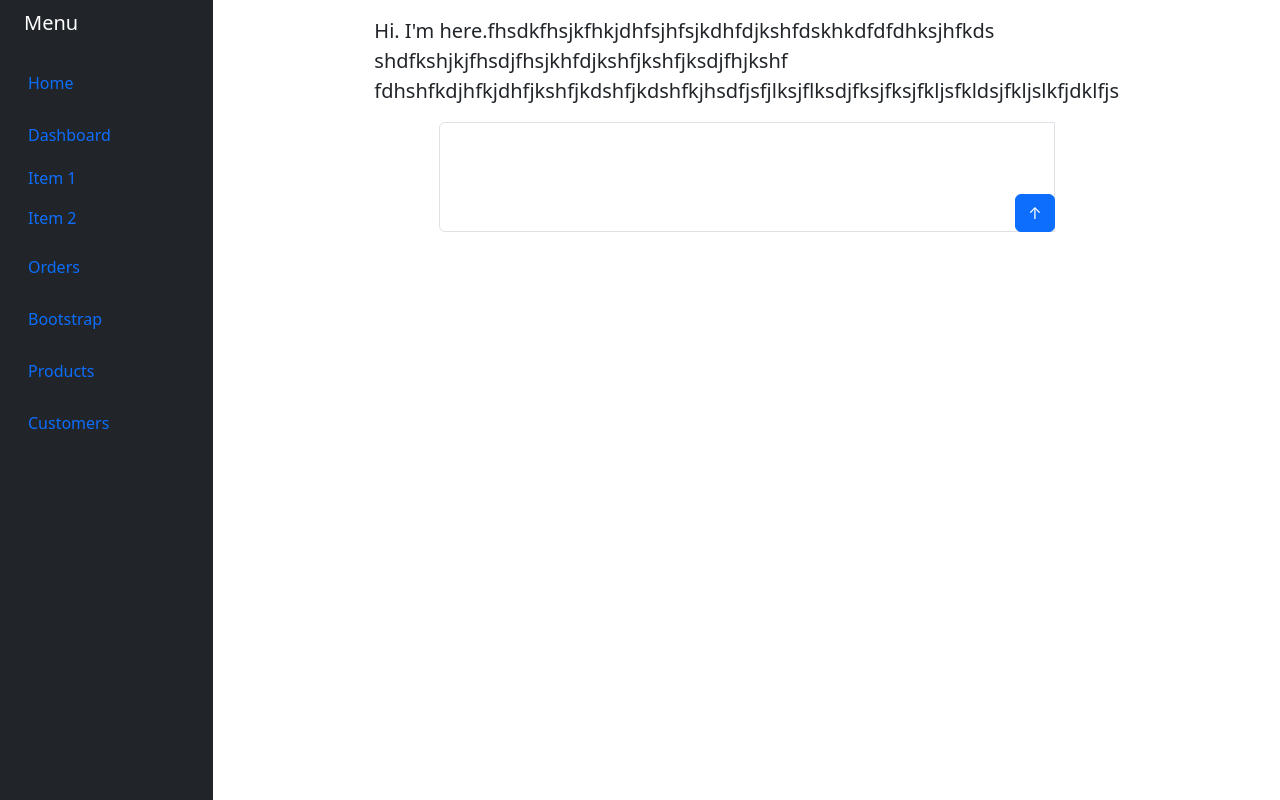
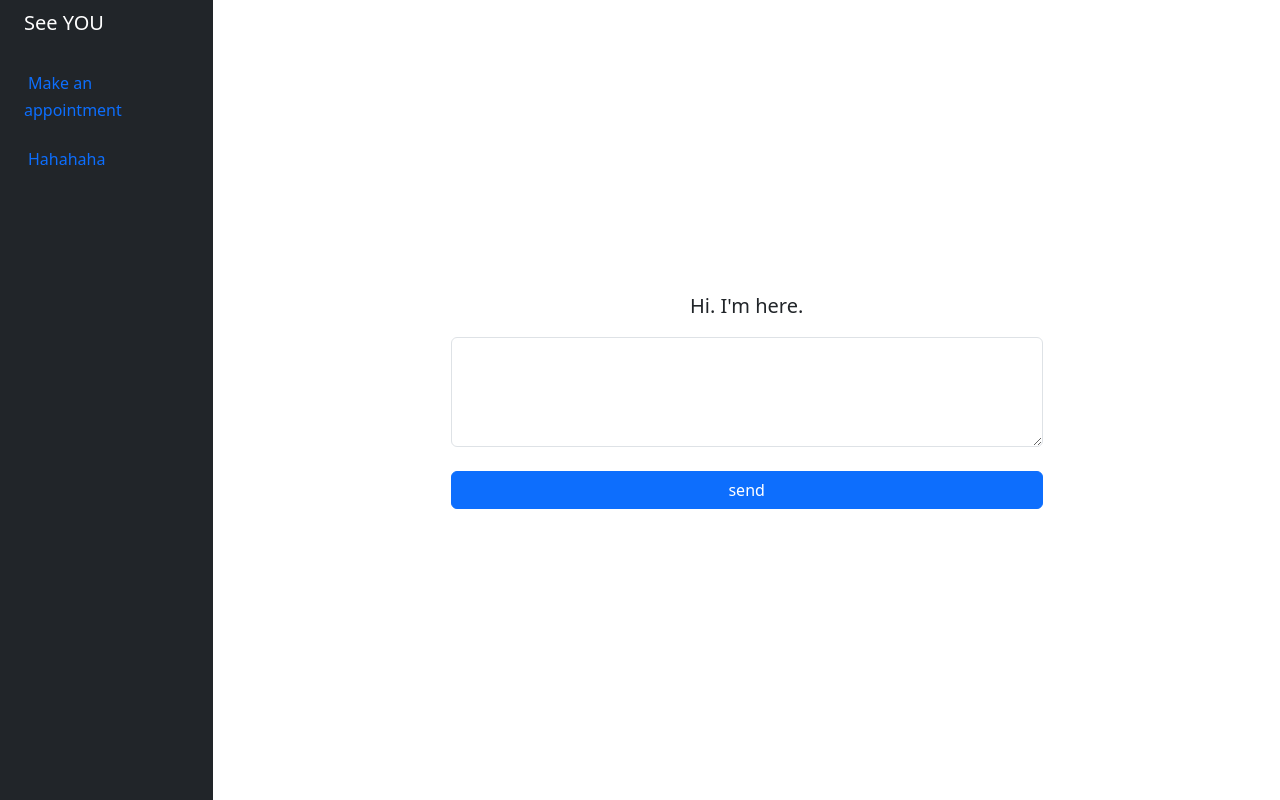
Before and after one commit to wms198/therapistAI, a React (Create React App) app in the folder frontend/: page / in a window 1280 px wide. Built offline with nearby package versions, Linux system fonts and the light colour scheme.

Commit message:
created components

```diff
--- a/frontend/package.json
+++ b/frontend/package.json
@@ -15,6 +15,7 @@
     "react": "^19.1.0",
     "react-bootstrap": "^2.10.10",
     "react-dom": "^19.1.0",
+    "react-router-dom": "^5.3.4",
     "react-scripts": "5.0.1",
     "typescript": "^4.9.5",
     "web-vitals": "^2.1.4"
@@ -42,5 +43,8 @@
       "last 1 firefox version",
       "last 1 safari version"
     ]
+  },
+  "devDependencies": {
+    "@types/react-router-dom": "^5.3.3"
   }
 }
--- a/frontend/src/App.tsx
+++ b/frontend/src/App.tsx
@@ -1,93 +1,92 @@
 import React from "react";
+import Sidebar from "./Sidebar";
+import Home from "./Home";
+import { BrowserRouter as Router, Route, Switch} from 'react-router-dom';
 import "bootstrap/dist/css/bootstrap.min.css";
 
-function App() {
-
+const App: React.FC = () => {
   return (
+    <Router>
       <div className="container-fluid">
         <div className="row flex-nowrap">
-        <div className="col-auto col-md-3 col-xl-2 px-sm-2 px-0 bg-dark">
+          <Sidebar />
+            <Switch>
+              <Router>
+                <Home />
+              </Router>
+            </Switch>
+        </div>
+      </div>
+    </Router>
+  )
+}
+
+
+export default App;
+
+
+      {/* <div className="col-auto col-md-3 col-xl-2 px-sm-2 px-0 bg-dark">
           <div className="d-flex flex-column align-items-center align-items-sm-start px-3 pt-2 text-white min-vh-100">
-                <a href="/" className="d-flex align-items-center pb-3 mb-md-0 me-md-auto text-white text-decoration-none">
-                    <span className="fs-5 d-none d-sm-inline">Menu</span>
+            <a
+              href="/"
+              className="d-flex align-items-center pb-3 mb-md-0 me-md-auto text-white text-decoration-none"
+            >
+              <span className="fs-5 d-none d-sm-inline">See YOU</span>
             </a>
-                <ul className="nav nav-pills flex-column mb-sm-auto mb-0 align-items-center align-items-sm-start" id="menu">
+            <ul
+              className="nav nav-pills flex-column mb-sm-auto mb-0 align-items-center align-items-sm-start"
+              id="menu"
+            >
               <li className="nav-item">
                 <a href="#" className="nav-link align-middle px-0">
-                            <i className="fs-4 bi-house"></i> <span className="ms-1 d-none d-sm-inline">Home</span>
+                  <i className="fs-4 bi-house"></i>{" "}
+                  <span className="ms-1 d-none d-sm-inline">
+                    Make an appointment
+                  </span>
                 </a>
               </li>
               <li>
-                        <a href="#submenu1" data-bs-toggle="collapse" className="nav-link px-0 align-middle">
-                            <i className="fs-4 bi-speedometer2"></i> <span className="ms-1 d-none d-sm-inline">Dashboard</span> </a>
-                        <ul className="collapse show nav flex-column ms-1" id="submenu1" data-bs-parent="#menu">
-                            <li className="w-100">
-                                <a href="#" className="nav-link px-0"> <span className="d-none d-sm-inline">Item</span> 1 </a>
-                            </li>
-                            <li>
-                                <a href="#" className="nav-link px-0"> <span className="d-none d-sm-inline">Item</span> 2 </a>
+                <a
+                  href="#submenu1"
+                  data-bs-toggle="collapse"
+                  className="nav-link px-0 align-middle"
+                >
+                  <i className="fs-4 bi-speedometer2"></i>{" "}
+                  <span className="ms-1 d-none d-sm-inline">Dashboard</span>{" "}
+                </a>
+                <ul
+                  className="collapse show nav flex-column ms-1"
+                  id="submenu1"
+                  data-bs-parent="#menu"
+                ></ul>
               </li>
             </ul>
-                    </li>
-                    <li>
-                        <a href="#" className="nav-link px-0 align-middle">
-                            <i className="fs-4 bi-table"></i> <span className="ms-1 d-none d-sm-inline">Orders</span></a>
-                    </li>
-                    <li>
-                        <a href="#submenu2" data-bs-toggle="collapse" className="nav-link px-0 align-middle ">
-                            <i className="fs-4 bi-bootstrap"></i> <span className="ms-1 d-none d-sm-inline">Bootstrap</span></a>
-                        <ul className="collapse nav flex-column ms-1" id="submenu2" data-bs-parent="#menu">
-                            <li className="w-100">
-                                <a href="#" className="nav-link px-0"> <span className="d-none d-sm-inline">Item</span> 1</a>
-                            </li>
-                            <li>
-                                <a href="#" className="nav-link px-0"> <span className="d-none d-sm-inline">Item</span> 2</a>
-                            </li>
-                        </ul>
-                    </li>
-                    <li>
-                        <a href="#submenu3" data-bs-toggle="collapse" className="nav-link px-0 align-middle">
-                            <i className="fs-4 bi-grid"></i> <span className="ms-1 d-none d-sm-inline">Products</span> </a>
-                            <ul className="collapse nav flex-column ms-1" id="submenu3" data-bs-parent="#menu">
-                            <li className="w-100">
-                                <a href="#" className="nav-link px-0"> <span className="d-none d-sm-inline">Product</span> 1</a>
-                            </li>
-                            <li>
-                                <a href="#" className="nav-link px-0"> <span className="d-none d-sm-inline">Product</span> 2</a>
-                            </li>
-                            <li>
-                                <a href="#" className="nav-link px-0"> <span className="d-none d-sm-inline">Product</span> 3</a>
-                            </li>
-                            <li>
-                                <a href="#" className="nav-link px-0"> <span className="d-none d-sm-inline">Product</span> 4</a>
-                            </li>
-                        </ul>
-                    </li>
-                    <li>
-                        <a href="#" className="nav-link px-0 align-middle">
-                            <i className="fs-4 bi-people"></i> <span className="ms-1 d-none d-sm-inline">Customers</span> </a>
-                    </li>
-                </ul>
+          </div>
+        </div> */}
 
-            </div>
-        </div>
-        <div className="py-3 mx-auto btn-primary  d-flex align-items-center flex-column" style={{width: '50%'}}>
-          <p className="lead">Hi. I'm here.fhsdkfhsjkfhkjdhfsjhfsjkdhfdjkshfdskhkdfdfdhksjhfkds
-            shdfkshjkjfhsdjfhsjkhfdjkshfjkshfjksdjfhjkshf
-            fdhshfkdjhfkjdhfjkshfjkdshfjkdshfkjhsdfjsfjlksjflksdjfksjfksjfkljsfkldsjfkljslkfjdklfjs
-          </p>
-          <div className="input-group position-relative">
-            <textarea className="form-control custom-control" rows={4} cols={72}> </textarea>
-            <div className="position-absolute d-flex justify-content-end fixed-bottom">
-              <button  className="btn btn-primary" >↑</button>
 
-               {/* input-group-addon */}
-            </div>
-          </div>
-        </div>
-    </div>
-</div>
-  );
-}
 
-export default App;
+        {/* <div className="py-3 mx-auto row" style={{ width: "50%" }}>
+          <div className="col align-self-center">
+            <p className="lead text-center" id="therapist">Hi. I'm here.</p>
+            {/* <div className="input-group position-relative"> */}
+        //     <div className="d-flex flex-column">
+        //       <form onSubmit={handleSubmit} >
+        //         <textarea
+        //           className="form-control custom-control"
+        //           rows={4}
+        //           cols={72}
+        //           id='textArea'
+        //         >
+        //         </textarea>
+        //         <button
+        //           className="btn btn-primary"
+        //           style={{ width: "100%", marginTop: "24px" }}
+        //         >
+        //           send
+        //         </button>
+        //       </form>
+
+        //     </div>
+        //   </div>
+        // </div> */}
--- /dev/null
+++ b/frontend/src/Home.tsx
@@ -0,0 +1,44 @@
+import useFetch from "./UseFetch";
+import {AIResponse} from "./types"
+
+const Home: React.FC = () => {
+    const { error, isPending, data} = useFetch<AIResponse>('http://localhost:8080/')
+    const handleSubmit = (e: React.SyntheticEvent) => {
+    e.preventDefault();
+    const target = e.target as typeof e.target & {
+            textArea: { value: string };
+            }
+    const textArea = target.textArea.value;
+    console.log(textArea)
+    }
+
+    return(
+        <div className="py-3 mx-auto row" style={{ width: "50%" }}>
+          <div className="col align-self-center">
+            <p className="lead text-center" id="therapist">Hi. I'm here.</p>
+            {/* <div className="input-group position-relative"> */}
+            <div className="d-flex flex-column">
+              <form onSubmit={handleSubmit} >
+                <textarea
+                  className="form-control custom-control"
+                  rows={4}
+                  cols={72}
+                  id='textArea'
+                >
+                </textarea>
+                <button
+                  className="btn btn-primary"
+                  style={{ width: "100%", marginTop: "24px" }}
+                >
+                  send
+                </button>
+              </form>
+              {/* <div className="position-absolute d-flex justify-content-end fixed-bottom">
+              <button  className="btn btn-primary" style={{width: '100%'}} >↑</button>
+            </div> */}
+            </div>
+          </div>
+        </div>
+    );
+}
+export default Home
--- /dev/null
+++ b/frontend/src/Sidebar.tsx
@@ -0,0 +1,47 @@
+import React from "react";
+
+
+const Sidebar: React.FC = () => {
+    return (
+       <div className="col-auto col-md-3 col-xl-2 px-sm-2 px-0 bg-dark">
+          <div className="d-flex flex-column align-items-center align-items-sm-start px-3 pt-2 text-white min-vh-100">
+            <a
+              href="/"
+              className="d-flex align-items-center pb-3 mb-md-0 me-md-auto text-white text-decoration-none"
+            >
+              <span className="fs-5 d-none d-sm-inline">See YOU</span>
+            </a>
+            <ul
+              className="nav nav-pills flex-column mb-sm-auto mb-0 align-items-center align-items-sm-start"
+              id="menu"
+            >
+              <li className="nav-item">
+                <a href="#" className="nav-link align-middle px-0">
+                  <i className="fs-4 bi-house"></i>{" "}
+                  <span className="ms-1 d-none d-sm-inline">
+                    Make an appointment
+                  </span>
+                </a>
+              </li>
+              <li>
+                <a
+                  href="#submenu1"
+                  data-bs-toggle="collapse"
+                  className="nav-link px-0 align-middle"
+                >
+                  <i className="fs-4 bi-speedometer2"></i>{" "}
+                  <span className="ms-1 d-none d-sm-inline">Hahahaha</span>{" "}
+                </a>
+                <ul
+                  className="collapse show nav flex-column ms-1"
+                  id="submenu1"
+                  data-bs-parent="#menu"
+                ></ul>
+              </li>
+            </ul>
+          </div>
+        </div>
+    )
+}
+
+export default Sidebar;
--- /dev/null
+++ b/frontend/src/UseFetch.ts
@@ -0,0 +1,49 @@
+import { useState, useEffect } from 'react';
+interface FetchResult<T>{
+  data: T | null;
+  isPending: Boolean;
+  error: string | null
+}
+
+
+const useFetch = <T>(url: string, run:boolean=true): FetchResult<T> => {
+  const [data, setData] = useState(null);
+  const [isPending, setIsPending] = useState(true);
+  const [error, setError] = useState(null);
+
+  useEffect(() => {
+    if(!run) return;
+    const abortCont = new AbortController();
+
+    setTimeout(() => {
+      fetch(url, { signal: abortCont.signal })
+      .then(res => {
+        if (!res.ok) { // error coming back from server
+          throw Error('could not fetch the data for that resource');
+        }
+        return res.json();
+      })
+      .then(data => {
+        setIsPending(false);
+        setData(data);
+        setError(null);
+      })
+      .catch(err => {
+        if (err.name === 'AbortError') {
+          console.log('fetch aborted')
+        } else {
+          // auto catches network / connection error
+          setIsPending(false);
+          setError(err.message);
+        }
+      })
+    }, 1000);
+
+    // abort the fetch
+    return () => abortCont.abort();
+  }, [url, run])
+
+  return { data, isPending, error };
+}
+
+export default useFetch;
--- a/frontend/src/index.css
+++ b/frontend/src/index.css
@@ -28,3 +28,9 @@ html, body {
   justify-content: center;
   align-items: center;
 }
+
+.form-control:focus {
+  outline: none;
+  box-shadow:none !important;
+  border:1px solid rgb(var(--bs-dark-rgb)) !important;
+}
--- /dev/null
+++ b/frontend/src/types.ts
@@ -0,0 +1,3 @@
+export interface AIResponse {
+    AIResponse: string
+}
```
Also changed, not shown: 1 other file (tests, documents, lock files or other folders). Lines whose indentation alone changed are shown as unchanged.
